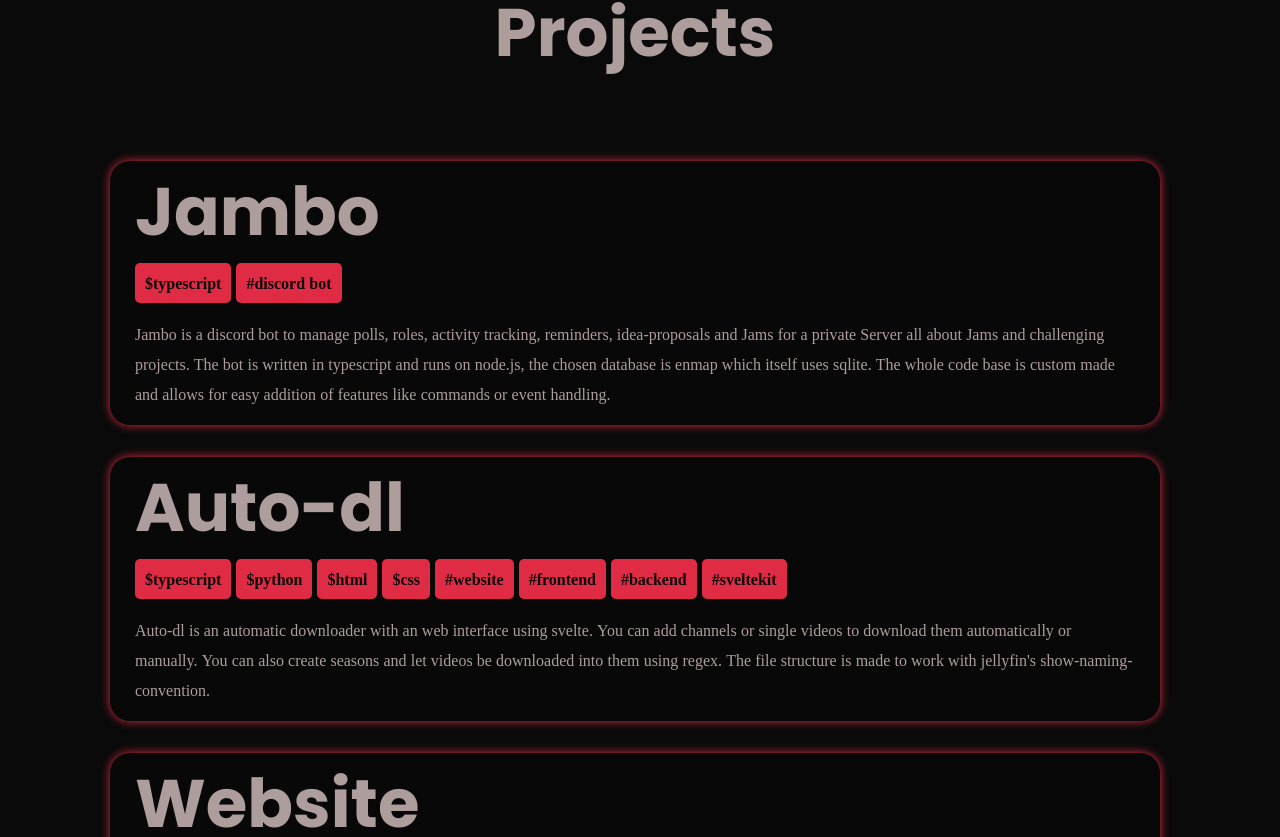
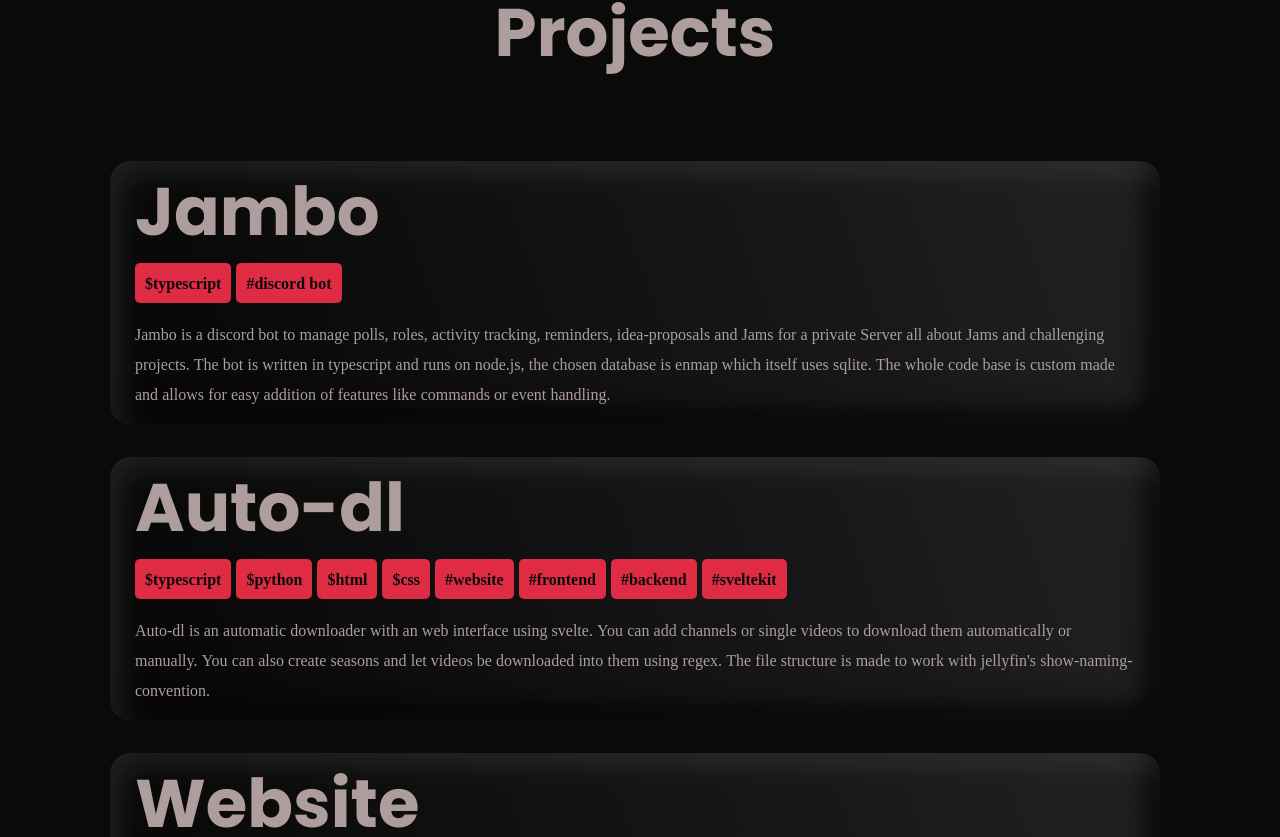
Before and after one commit to flloschy/personalWebsite, a SvelteKit app: page / in a window 1280 px wide. Shown: the part 2063-2900 px from the top of the page. Built offline with nearby package versions, Linux system fonts and the light colour scheme.

Commit message:
neumorphism

```diff
--- a/src/components/page/projects/Projects.svelte
+++ b/src/components/page/projects/Projects.svelte
@@ -77,10 +77,15 @@
 	.project {
 		width: 100%;
 		margin-top: 2rem;
-		box-shadow: 0 0 10px var(--primary);
 		background-color: rgba(0, 0, 0, 0.2);
 		padding-left: 25px;
 		padding-right: 25px;
 		border-radius: 20px;
+		backdrop-filter: blur(10px);
+		// box-shadow: 0 0 10px var(--primary);
+
+		background-image: linear-gradient(70deg, rgba(0, 0, 0, 0.2), rgba(255, 255, 255, 0.1));
+		box-shadow: 10px 10px 30px rgba(255, 255, 255, 0.116) inset,
+					-10px -10px 30px rgb(0, 0, 0) inset;
 	}
 </style>
```
Also changed, not shown: src/routes/blog/+page.svelte (+7 -3 lines).
